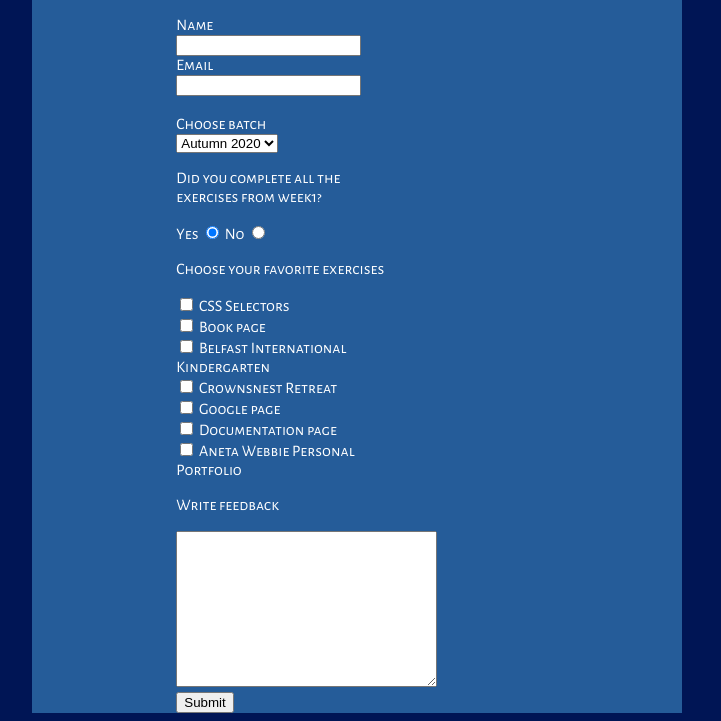
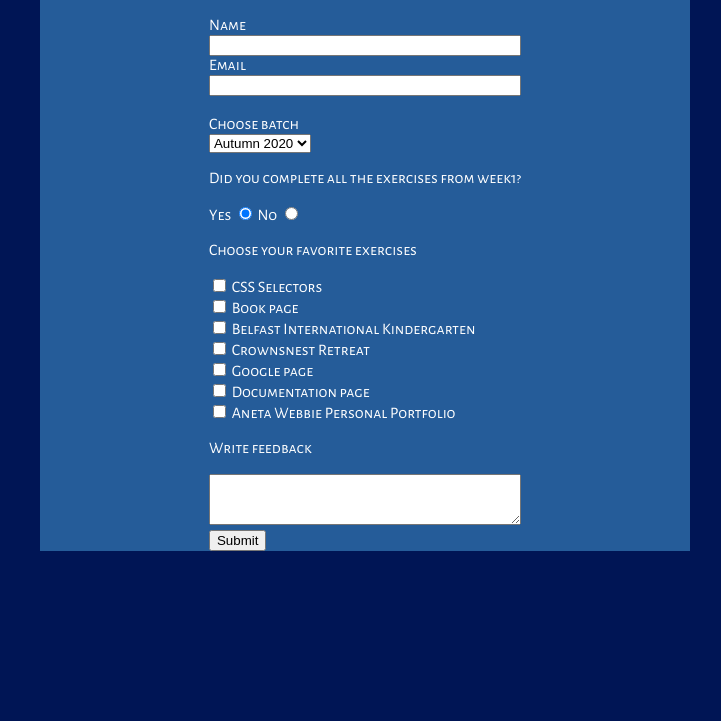
Before and after one commit to queuing4oranges/survey-form, a website: page src/index.html in a window 1280 px wide. Shown: the part 92-813 px from the top of the page, without its empty margins (283-1004 px from the left). Drawn offline with nearby package versions, Linux system fonts and the light colour scheme; files that its build step writes are made by us from their sources.

Commit message:
third try - almost there

```diff
--- a/src/index.html
+++ b/src/index.html
@@ -21,7 +21,7 @@
     <form>
       <br>
         <label for="name">Name</label><br />
-        <input type="text" id="name" name="name" /><br />
+        <input class="input__name" type="text" id="name" name="name" /><br />
         <label for="email">Email</label><br />
         <input type="email" id="email" name="email" /><br /><br />
         <label for="batch">Choose batch</label> <br />
@@ -78,7 +78,7 @@
         <label for="aneta">Aneta Webbie Personal Portfolio</label>
 
       <p class="feedback">Write feedback</p>
-      <textarea name="feedback" id="feedback" cols="30" rows="10"></textarea><br>
+      <textarea name="feedback" id="feedback" cols="30" rows="3"></textarea><br>
       <input class="submit"   type="submit" value="Submit" />
       <br>
     </div>
--- a/src/scss/style.scss
+++ b/src/scss/style.scss
@@ -14,15 +14,17 @@ body{
     flex-direction: column;
     align-items: center;
     font-family: "Alegreya Sans SC";
+    width: 100%;
     background-color: #001555;
 
 }
 form{
-    width: 70%;
+    width: 100%;
 }
 .main{
     display: flex;
     flex-direction: row;
+    justify-content: center;
     background-color: #255c99;
     flex: auto;
     width: 650px;
@@ -40,7 +42,7 @@ form{
     flex-direction: column;
     align-items: center;
     display: flex;
-    width: 70%;
+    width: 80%;
     inline-size: max-content;
 }
 
@@ -55,6 +57,13 @@ form{
     width: 100%;
 }
 
-input>name{
-    width: 30px;
+#name,
+#email,
+#feedback
+{
+    width: 100%;
 }
+
+textarea{
+    width: 90px;
+}
```
